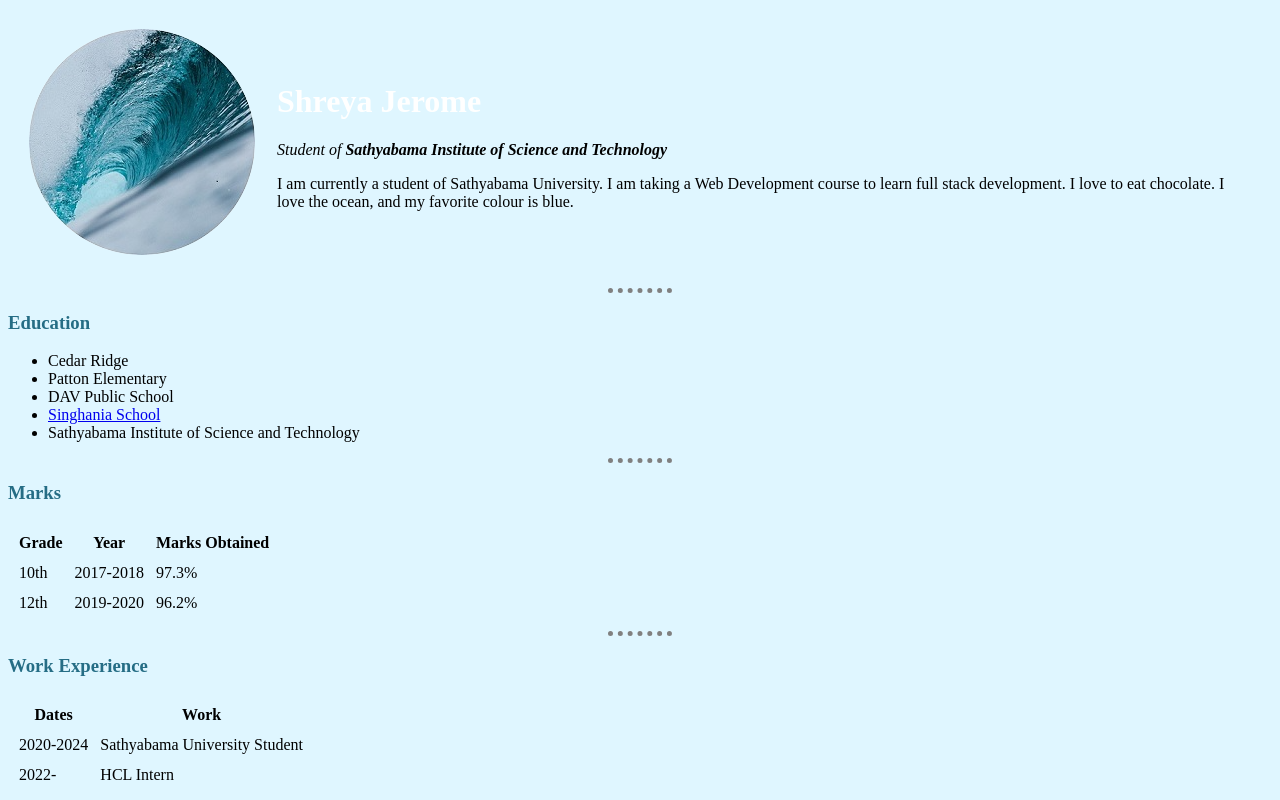
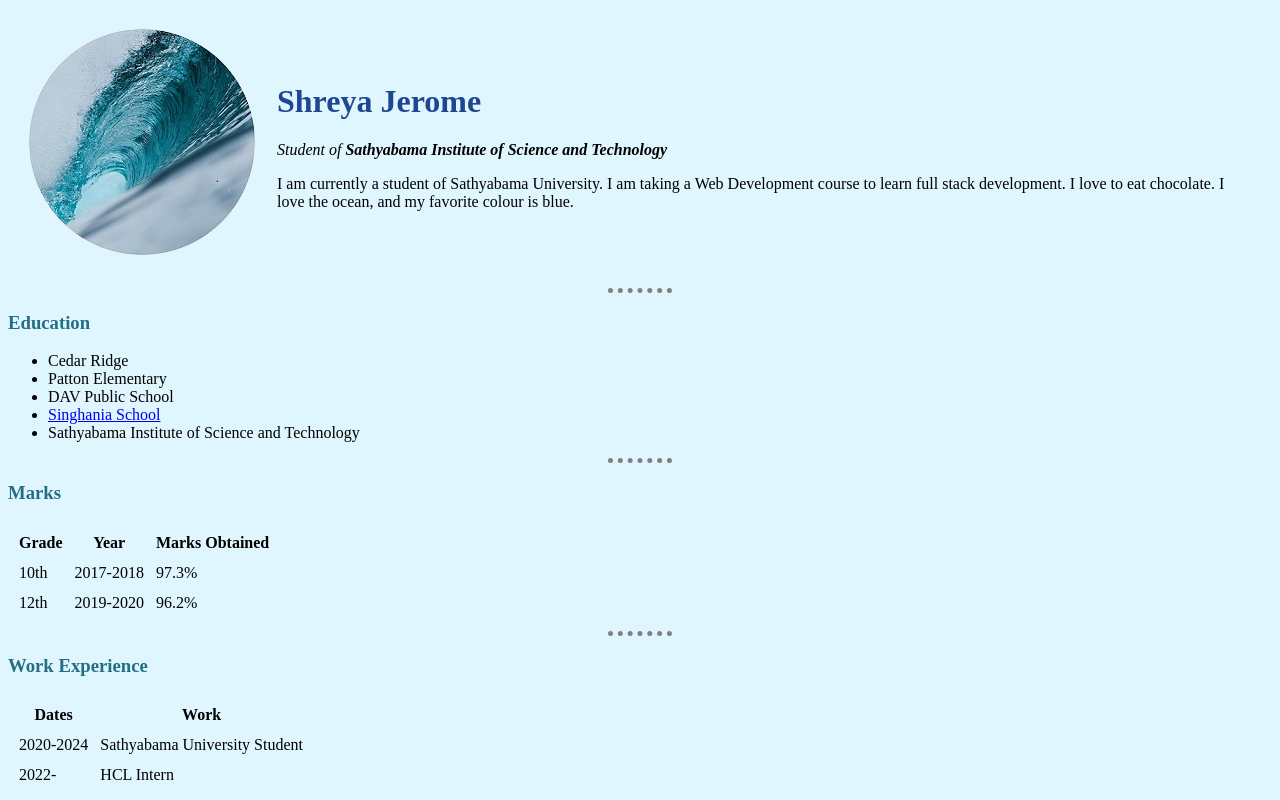
Before and after one commit to ShreyaJerome/cv, a plain HTML site: page index.html in a window 1280 px wide. Shown: the top 800 px of the page. Drawn offline with Linux system fonts and the light colour scheme.

Commit message:
font color

```diff
--- a/css/styles.css
+++ b/css/styles.css
@@ -9,7 +9,7 @@ body {
     width: 5%;
   }
   h1 {
-    color: white;
+    color: #1F4690;
   }
   h3 {
     color: #256D85;
```
